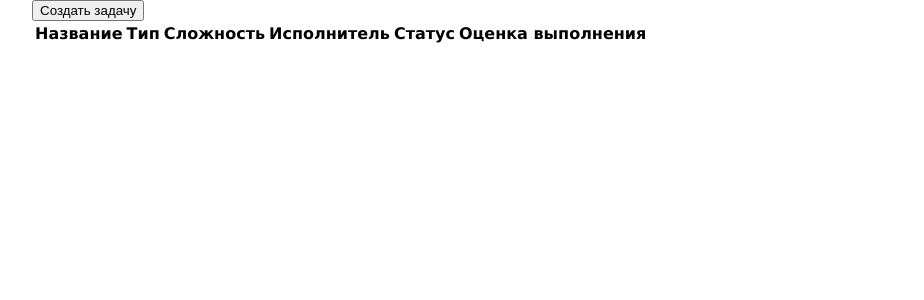
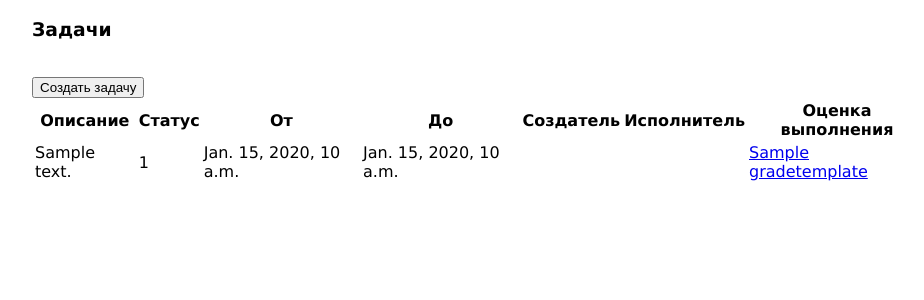
Before and after one commit to cfzile/crm, a Django app: page /tasks in a window 1280 px wide. Shown: the top 300 px of the page, without its empty margins (32-956 px from the left). Run offline with Django 3.2, Linux system fonts and the light colour scheme; tables that the repository leaves empty hold one stand-in row (Sample ...); lists and menus that the app fills with data are empty; some libraries are stand-ins or nearby versions.

Commit message:
add tasks

```diff
--- a/crm/models.py
+++ b/crm/models.py
@@ -2,6 +2,7 @@ from django.contrib.auth.models import User
 from django.contrib.postgres.fields import *
 from django.db import models
 from django.urls import reverse
+from django.utils import timezone
 
 
 class Profile(models.Model):
@@ -21,11 +22,6 @@ class Profile(models.Model):
 
     def get_absolute_url(self):
         return reverse("profile", kwargs={"user_id": self.user_id})
-
-
-class Task(models.Model):
-    task_type = models.IntegerField(null=False)
-    task_status = models.IntegerField(null=False, default=0)
 
 
 class Indicator(models.Model):
@@ -63,3 +59,17 @@ class Schedule(models.Model):
     date_from = models.DateTimeField(null=False)
     date_to = models.DateTimeField(null=False)
     status = models.IntegerField(null=False, default=0)
+
+
+class Task(models.Model):
+    description = models.CharField(max_length=200, default='')
+    owner = models.ForeignKey(Profile, related_name='task_owner', related_query_name='task_owner',
+                              on_delete=models.CASCADE, null=True)
+    executor = models.ForeignKey(Profile, related_name='task_executor', related_query_name='task_executor',
+                                 on_delete=models.CASCADE, null=True)
+    date_from = models.DateTimeField(null=False, default=timezone.now())
+    date_to = models.DateTimeField(null=False, default=timezone.now())
+    status = models.IntegerField(null=False, default=0)
+    grade_template = models.ForeignKey(GradeTemplate, related_name='task_grade_template',
+                                       related_query_name='task_grade_template',
+                                       on_delete=models.CASCADE, null=True)
--- a/crm/urls.py
+++ b/crm/urls.py
@@ -11,6 +11,7 @@ urlpatterns = [
     path('sign_in', views.sign_in, name='sign_in'),
     path('add_grader', views.add_grader, name='add_grader'),
     path('add_competence', views.add_competence, name='add_competence'),
+    path('create_task', views.create_task, name='create_task'),
     path('schedule_test', views.schedule_test, name='schedule_test'),
     path('pass_grade', views.pass_grade, name='pass_grade'),
     path('sign_up', views.sign_up, name='sign_up'),
--- a/crm/views.py
+++ b/crm/views.py
@@ -10,7 +10,7 @@ from django.template import loader
 import crm.events as events
 from crm import constance
 from crm.forms import UserForm, GraderForm
-from crm.models import Profile, Competence, GradeTemplate, Question, Schedule, Indicator
+from crm.models import Profile, Competence, GradeTemplate, Question, Schedule, Indicator, Task
 
 logger = logging.getLogger('crm')
 
@@ -35,7 +35,8 @@ def get_full_context(request, context):
                        'competences': Competence.objects.all(),
                        'grade_templates': GradeTemplate.objects.all(),
                        'scheduled_to_user': scheduled_to_user,
-                       'scheduled_by_user': scheduled_by_user}
+                       'scheduled_by_user': scheduled_by_user,
+                       'tasks': Task.objects.all()}
     return {**context, **general_context}
 
 
@@ -203,7 +204,6 @@ def schedule_test(request):
         date_from = request.POST.get('from')
         date_to = request.POST.get('to')
 
-        print(request.POST.keys())
         Schedule.objects.create(owner=owner, grade_template=GradeTemplate.objects.get(id=grade_template),
                                 subordinate=subordinate, date_to=date_to,
                                 date_from=date_from).save()
@@ -220,3 +220,26 @@ def get_grade(request, test_id):
                   get_full_context(request, {'Title': 'Пройдите тест',
                                              'grade': GradeTemplate.objects.get(id=test_id),
                                              'competences': Competence.objects.all()}))
+
+
+def create_task(request):
+    if request.method == 'POST':
+        owner = request.user.id
+        description = request.POST.get('description')
+        executor = request.POST.get('subordinate')
+        grade_template = request.POST.get('grade_template')
+        date_from = request.POST.get('from')
+        date_to = request.POST.get('to')
+
+        grade_template_obj = None
+        try:
+            grade_template_obj = GradeTemplate.objects.get(id=grade_template)
+        except:
+            pass
+
+        Task.objects.create(owner=Profile.objects.get(user_id=owner), description=description,
+                            grade_template=grade_template_obj,
+                            executor=Profile.objects.get(user_id=executor), date_to=date_to,
+                            date_from=date_from).save()
+
+    return redirect('tasks')
--- a/templates/pages/show_test.html
+++ b/templates/pages/show_test.html
@@ -23,6 +23,7 @@
                 {% endif %}
             </div>
         {% endfor %}
+
         <div class="item">
             <input type="submit" value="Отправить">
         </div>
--- a/templates/pages/tasks.html
+++ b/templates/pages/tasks.html
@@ -1,16 +1,96 @@
 {% extends 'index.html' %}
 
 {% block content %}
-    <button id="">Создать задачу</button>
+
+    <div class="additional_windows" id="create_task_form">
+        <form method="post" action="{% url 'create_task' %}">
+            {% csrf_token %}
+            <h1>Создать задачу</h1>
+            <div class="item">
+                <label>Описание:</label><br>
+                <input type="text" name="description" placeholder="описание">
+            </div>
+            <br>
+            <div class="item">
+                <label>Подчиненный:</label><br>
+                <select name="subordinate">
+                    {% for subordinate in auth_profile.subordinates %}
+                        <option value="{{ subordinate.user.id }}">{{ subordinate.name }}</option>
+                    {% endfor %}
+                </select>
+            </div>
+            <br>
+            <div class="item">
+                <label>Начало:</label>
+                <input type="datetime-local" name="from">
+            </div>
+            <br>
+            <div class="item">
+                <label>Крайний срок:</label>
+                <input type="datetime-local" name="to">
+            </div>
+            <br>
+
+            <div class="item">
+                <label>Тест:</label><br>
+                <select name="grade_template">
+                    <option value="-1"></option>
+                    {% for grade in grade_templates %}
+                        <option value="{{ grade.id }}">{{ grade.name }}</option>
+                    {% endfor %}
+                </select>
+            </div>
+            <br>
+
+            <div class="item">
+                <input type="submit" value="Создать">
+            </div>
+            <br>
+            <div class="item">
+                <div class="form_button" id="close_create_task_form">Отмена</div>
+            </div>
+
+        </form>
+    </div>
+
+    <div class="templates">
+        <h3>Задачи</h3><br>
+
+        <button id="create_task">Создать задачу</button>
 
         <table>
             <tr>
-            <th>Название</th>
-            <th>Тип</th>
-            <th>Сложность</th>
+                <th>Описание</th>
+{#                <th>Тип</th>#}
+{#                <th>Сложность</th>#}
+                <th>Статус</th>
+                <th>От</th>
+                <th>До</th>
+                <th>Создатель</th>
                 <th>Исполнитель</th>
-            <th>Статус</th>
                 <th>Оценка выполнения</th>
             </tr>
+            {% for task in tasks %}
+                <tr>
+                    <td>{{ task.description }}</td>
+                    <td>{{ task.status }}</td>
+                    <td>{{ task.date_from }}</td>
+                    <td>{{ task.date_to }}</td>
+                    <td>{{ task.owner.name }}</td>
+                    <td>{{ task.executor.name }}</td>
+                    <td><a href="grade{{ task.grade_template.id }}">{{ task.grade_template.name }}</a></td>
+                </tr>
+            {% endfor %}
         </table>
+
+        <script type="text/javascript">
+            $('#create_task').on('click', function () {
+                $('#create_task_form').css('display', 'inline-block');
+            });
+
+            $('#close_create_task_form').on('click', function () {
+                $('#create_task_form').css('display', 'none');
+            });
+        </script>
+    </div>
 {% endblock %}
```
Lines whose indentation alone changed are shown as unchanged.
